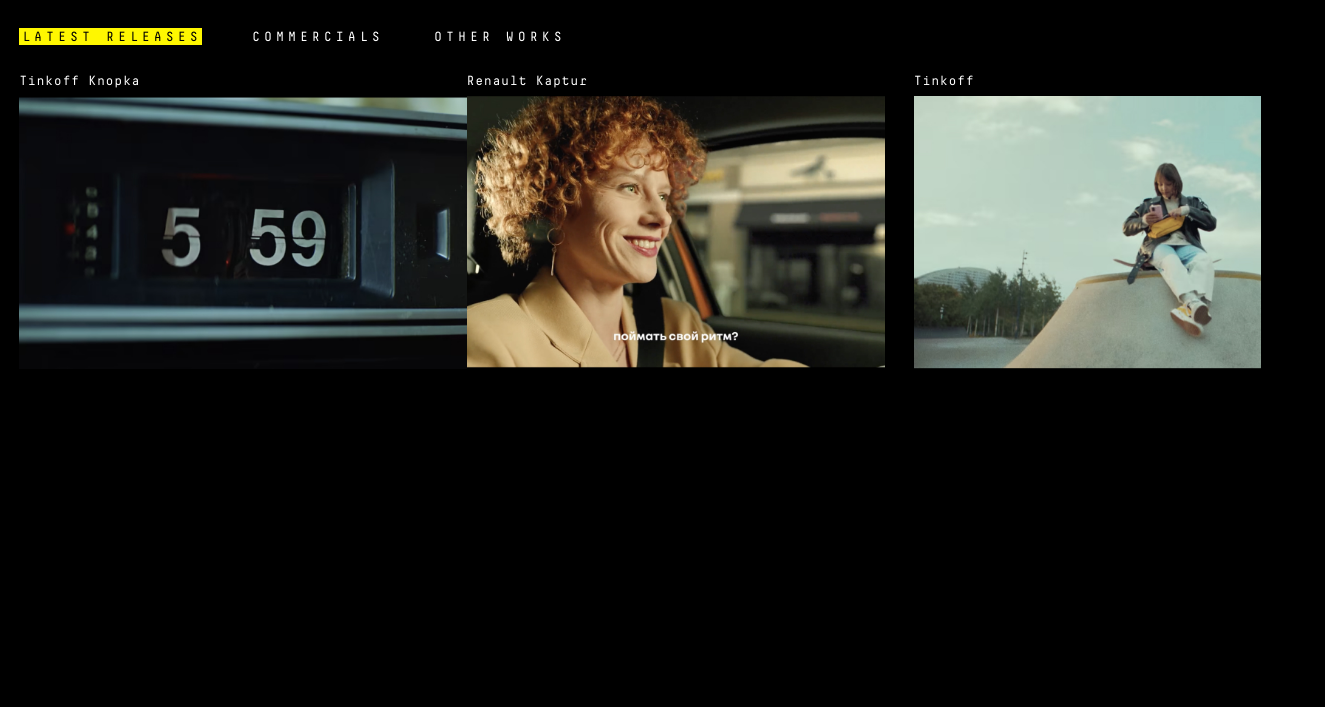
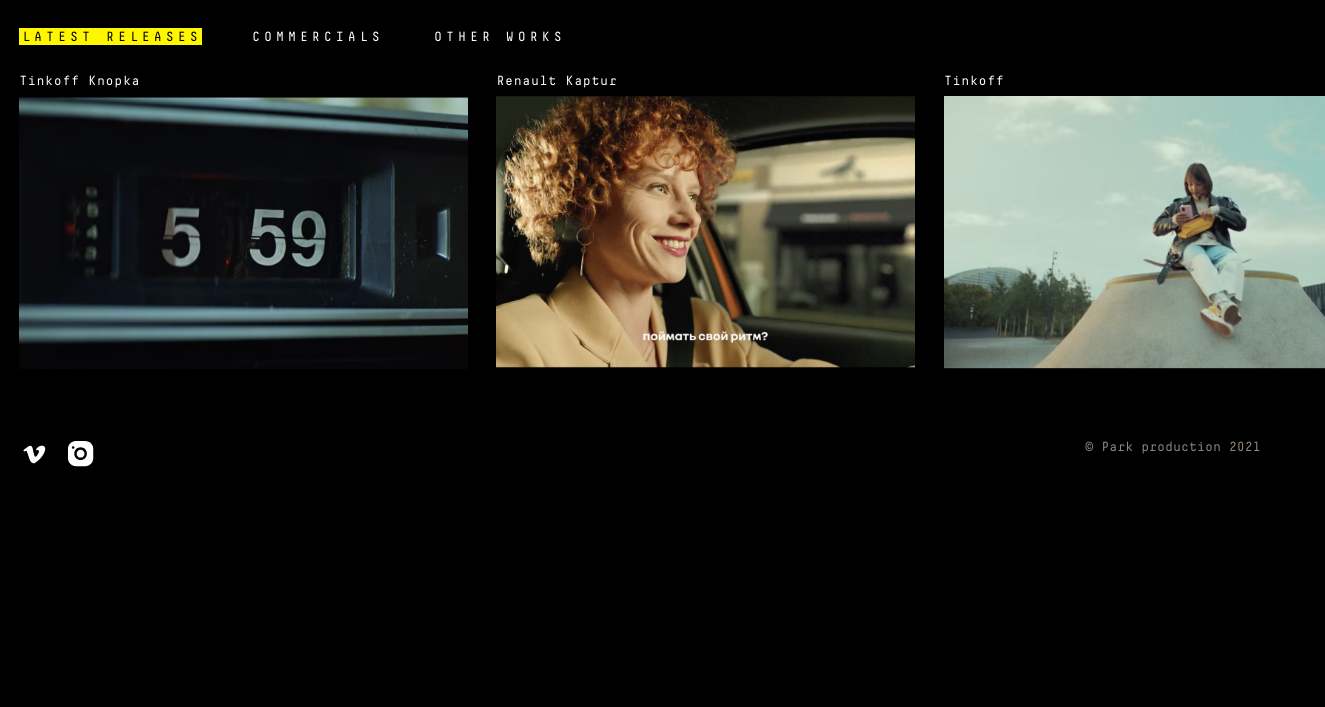
Before and after one commit to Vasileves/glitch, a plain HTML site: page index.html in a window 1280 px wide. Shown: the part 753-1460 px from the top of the page, 1325 px wide, since content can reach past the window. After the commit the page ends 1257 px from the top, so only its background shows below. Drawn offline with nearby package versions, Linux system fonts and the light colour scheme.

Commit message:
Swiper fix 1

```diff
--- a/css/main.css
+++ b/css/main.css
@@ -14,6 +14,13 @@
 
 .swiper-slide {
   flex-shrink: unset;
+  width: fit-content;
+  margin-right: 17px;
+}
+
+.swiper {
+  width: 100vw;
+  height: fit-content;
 }
 
 #player {
--- a/index.html
+++ b/index.html
@@ -14,10 +14,6 @@ crossorigin="anonymous"></script>
   <link type="image/x-icon" href="./images/favicon.ico" rel="shortcut icon">
   <link type="Image/x-icon" href="./images/favicon.ico" rel="icon">
   <title>Park production</title>
-  <link
-  rel="stylesheet"
-  href="https://unpkg.com/swiper@7/swiper-bundle.min.css"
-/>
 <script src="https://unpkg.com/swiper@7/swiper-bundle.min.js"></script>
 </head>
 <body>
--- a/js/indexBlack.js
+++ b/js/indexBlack.js
@@ -85,11 +85,10 @@ $(function () {
 
 const swiper = new Swiper('.swiper', {
   // Optional parameters
-  slidesPerView: 3,
-
+  slidesPerView: "auto",
   direction: 'horizontal',
-  spaceBetween: 100,
+  spaceBetween: 17,
   loop: false,
-  freemode: true
+  freemode: true,
 });
 }
```
